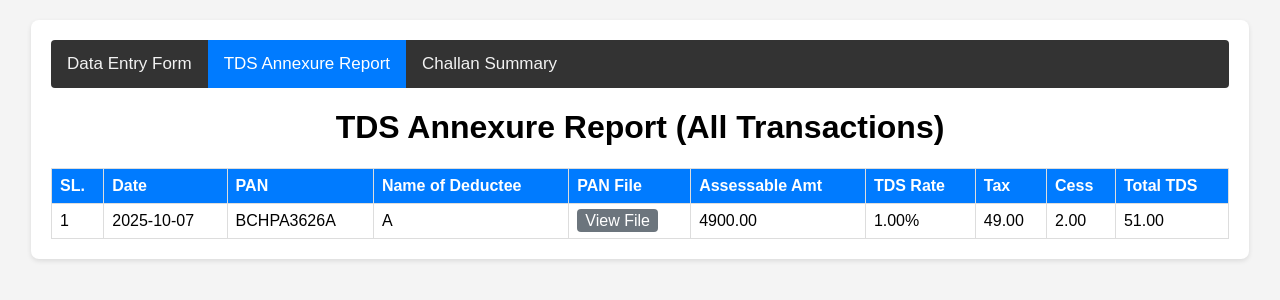
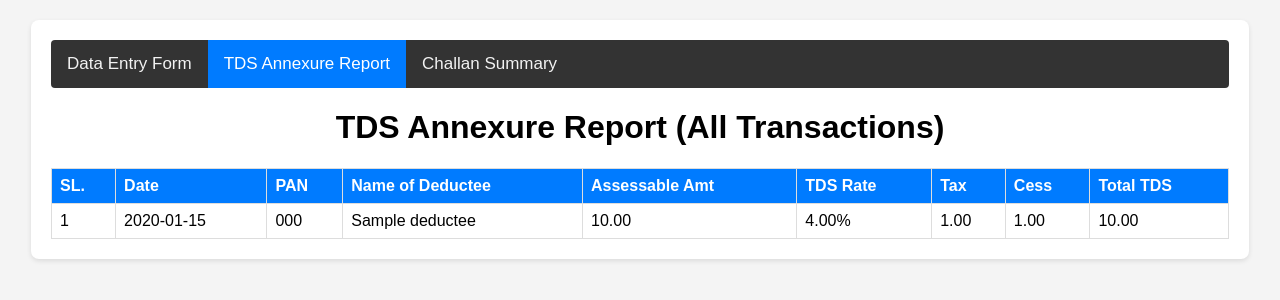
Before and after one commit to amithmandassociates-oss/hash-report-tool, a Flask app: page /annexure in a window 1280 px wide. Shown: the top 300 px of the page. Run offline with Flask 3, Linux system fonts and the light colour scheme; tables that the repository leaves empty hold one stand-in row (values such as "Sample post").

Commit message:
Remove file upload to stay on free plan

```diff
--- a/app.py
+++ b/app.py
@@ -1,45 +1,45 @@
 import os
-from flask import Flask, render_template, request, redirect, url_for, flash, send_from_directory
+from flask import Flask, render_template, request, redirect, url_for, flash
 from flask_sqlalchemy import SQLAlchemy
 from datetime import datetime
 import math
 from sqlalchemy import func, extract, and_
-# New tool for secure file handling
-from werkzeug.utils import secure_filename
 
 # --- App & Database Configuration ---
 basedir = os.path.abspath(os.path.dirname(__file__))
 
-# NEW: Configuration for file uploads
-UPLOAD_FOLDER = os.path.join(basedir, 'uploads')
-ALLOWED_EXTENSIONS = {'png', 'jpg', 'jpeg', 'pdf'}
+# This is the smart database logic. It's perfect.
+database_uri = os.environ.get('DATABASE_URL')
+if database_uri:
+    if database_uri.startswith("postgres://"):
+        database_uri = database_uri.replace("postgres://", "postgresql://", 1)
+else:
+    database_uri = 'sqlite:///' + os.path.join(basedir, 'tds_database.db')
 
 app = Flask(__name__)
 app.config['SECRET_KEY'] = 'a_very_secret_key_change_this'
-app.config['SQLALCHEMY_DATABASE_URI'] = 'sqlite:///' + os.path.join(basedir, 'tds_database.db')
+app.config['SQLALCHEMY_DATABASE_URI'] = database_uri # Use the new smart URL
 app.config['SQLALCHEMY_TRACK_MODIFICATIONS'] = False
-# NEW: Tell Flask where the upload folder is
-app.config['UPLOAD_FOLDER'] = UPLOAD_FOLDER
 
+# All UPLOAD_FOLDER logic is now GONE
 db = SQLAlchemy(app)
 
-# --- Database Models ---
-
+# --- Database Models (Simplified) ---
 class Deductee(db.Model):
     id = db.Column(db.Integer, primary_key=True)
     pan_number = db.Column(db.String(10), unique=True, nullable=False, index=True)
     name = db.Column(db.String(100), nullable=False)
     deductee_type = db.Column(db.String(20), nullable=False, default='Other')
-    # NEW: Column to store the filename of the PAN card
-    pan_image_path = db.Column(db.String(200), nullable=True)
+    # pan_image_path column is now GONE
     transactions = db.relationship('Transaction', back_populates='deductee')
 
 class Transaction(db.Model):
+    # No changes in this model
     id = db.Column(db.Integer, primary_key=True)
     deductee_id = db.Column(db.Integer, db.ForeignKey('deductee.id'), nullable=False)
     deductee = db.relationship('Deductee', back_populates='transactions')
     invoice_date = db.Column(db.DateTime, nullable=False)
-    invoice_amount = db.Column(db.Float, nullable=False, default=0.0) # We'll just copy assessable amount here
+    invoice_amount = db.Column(db.Float, nullable=False, default=0.0)
     assessable_amount = db.Column(db.Float, nullable=False, default=0.0)
     tds_rate = db.Column(db.Float, nullable=False, default=1.0)
     tax = db.Column(db.Float, nullable=False, default=0.0)
@@ -51,6 +51,7 @@
     challan = db.relationship('Challan', back_populates='transactions')
 
 class Challan(db.Model):
+    # No changes in this model
     id = db.Column(db.Integer, primary_key=True)
     month = db.Column(db.Integer, nullable=False)
     year = db.Column(db.Integer, nullable=False)
@@ -64,10 +65,7 @@
     payment_date = db.Column(db.DateTime, nullable=True)
     transactions = db.relationship('Transaction', back_populates='challan')
 
-# NEW: Helper function to check allowed file types
-def allowed_file(filename):
-    return '.' in filename and \
-           filename.rsplit('.', 1)[1].lower() in ALLOWED_EXTENSIONS
+# All file helper functions are GONE
 
 # --- Helper Function for Summaries (Same as before) ---
 def get_monthly_summary(year, month):
@@ -88,16 +86,14 @@
         'total_payable': total_payable
     }
 
-# --- ADMIN (YOUR) ROUTES ---
+# --- Routes (Simplified) ---
 
 @app.route('/')
 def index():
-    """This is your (Admin) data entry form"""
     return render_template('index.html')
 
 @app.route('/add', methods=['POST'])
 def add_transaction():
-    """This saves data from your (Admin) form"""
     try:
         pan = request.form.get('pan').upper()
         name = request.form.get('name')
@@ -107,16 +103,15 @@
         invoice_amount = float(request.form.get('invoice_amount'))
         assessable_amount = float(request.form.get('assessable_amount'))
 
-        # (Logic is same as before, but we are not handling file upload here)
         deductee = Deductee.query.filter_by(pan_number=pan).first()
         if not deductee:
+            # No file path to add
             deductee = Deductee(pan_number=pan, name=name, deductee_type=deductee_type)
             db.session.add(deductee)
         else:
             deductee.name = name
             deductee.deductee_type = deductee_type
 
-        # (TDS Calc is same)
         tds_rate = 0.0
         if len(pan) != 10: tds_rate = 20.0
         elif deductee_type == 'Company': tds_rate = 2.0
@@ -125,7 +120,6 @@
         sur_charge = 0.0
         cess = math.ceil(tax * 0.04)
         total_tds = tax + sur_charge + cess
-
         new_transaction = Transaction(
             deductee=deductee, invoice_date=invoice_date,
             invoice_amount=invoice_amount, assessable_amount=assessable_amount,
@@ -140,65 +134,37 @@
         flash(f'Error saving transaction: {e}')
     return redirect(url_for('index'))
 
-# --- NEW CLIENT ROUTES ---
-
 @app.route('/client')
 def client_entry():
-    """
-    NEW: This route shows the 'client_entry.html' form.
-    This is the link you give to your client.
-    """
     return render_template('client_entry.html')
 
 @app.route('/client_submit', methods=['POST'])
 def client_submit():
-    """
-    NEW: This route saves data from the CLIENT'S form.
-    It does the same calculation, but also handles the file upload.
-    """
     try:
-        # 1. Get data from client form
         pan = request.form.get('pan').upper()
         name = request.form.get('name')
-        deductee_type = request.form.get('deductee_type') # 'Company' or 'Other'
+        deductee_type = request.form.get('deductee_type')
         invoice_date_str = request.form.get('invoice_date')
         invoice_date = datetime.strptime(invoice_date_str, '%Y-%m-%d')
-        # Client only enters one amount, we use it for both fields
         assessable_amount = float(request.form.get('assessable_amount'))
         invoice_amount = assessable_amount
 
-        # 2. Handle File Upload
-        pan_filename = None
-        if 'pan_file' in request.files:
-            file = request.files['pan_file']
-            # If the user submitted a file and it is an allowed type
-            if file.filename != '' and allowed_file(file.filename):
-                # Create a secure filename (e.g., PAN_Number.jpg)
-                extension = file.filename.rsplit('.', 1)[1].lower()
-                pan_filename = f"{pan}.{extension}"
-                pan_filename = secure_filename(pan_filename)
+        # All file upload logic is GONE
 
-                file_path = os.path.join(app.config['UPLOAD_FOLDER'], pan_filename)
-                file.save(file_path)
-
-        # 3. Find or Create Deductee (and add filename)
         deductee = Deductee.query.filter_by(pan_number=pan).first()
         if not deductee:
             deductee = Deductee(
                 pan_number=pan,
                 name=name,
-                deductee_type=deductee_type,
-                pan_image_path=pan_filename # Save the new filename
+                deductee_type=deductee_type
+                # No file path
             )
             db.session.add(deductee)
         else:
-            # If deductee exists, update their info
             deductee.name = name
             deductee.deductee_type = deductee_type
-            if pan_filename: # Only update image if a new one was uploaded
-                deductee.pan_image_path = pan_filename
+            # No file path
 
-        # 4. Calculate TDS (same logic, client doesn't see this)
         tds_rate = 0.0
         if len(pan) != 10: tds_rate = 20.0
         elif deductee_type == 'Company': tds_rate = 2.0
@@ -208,54 +174,29 @@
         cess = math.ceil(tax * 0.04)
         total_tds = tax + sur_charge + cess
 
-        # 5. Create and Save the Transaction
         new_transaction = Transaction(
-            deductee=deductee,
-            invoice_date=invoice_date,
+            deductee=deductee, invoice_date=invoice_date,
             invoice_amount=invoice_amount,
             assessable_amount=assessable_amount,
-            tds_rate=tds_rate,
-            tax=tax,
-            sur_charge=sur_charge,
-            cess=cess,
-            interest=0.0,
-            #
-            # --- THIS IS THE FIX ---
-            #
-            total_tds=total_tds # Was 'total_tdu'
-            #
-            # -----------------------
-            #
+            tds_rate=tds_rate, tax=tax, sur_charge=sur_charge,
+            cess=cess, interest=0.0, total_tds=total_tds
         )
         db.session.add(new_transaction)
         db.session.commit()
-
         flash('Record submitted successfully. Thank you!')
-
     except Exception as e:
         db.session.rollback()
         flash(f'Error submitting record: {e}')
-
-    # Send the client back to the same simple form
     return redirect(url_for('client_entry'))
 
-# --- NEW: Route to serve the uploaded files ---
-@app.route('/uploads/<path:filename>')
-def serve_upload(filename):
-    """
-    Lets you view files from the 'uploads' folder.
-    (e.g., when you click the link in the Annexure)
-    """
-    return send_from_directory(app.config['UPLOAD_FOLDER'], filename)
-
-
-# --- ADMIN REPORTING & CHALLAN ROUTES (Same as before) ---
+# The '/uploads' route is GONE
 
 @app.route('/annexure')
 def annexure_report():
     all_transactions = Transaction.query.order_by(Transaction.invoice_date).all()
     return render_template('annexure.html', transactions=all_transactions)
 
+# All other routes are the same
 @app.route('/challan')
 def challan_summary():
     pending_query = db.session.query(
@@ -264,16 +205,10 @@
         func.sum(Transaction.tax).label('total_tax'),
         func.sum(Transaction.cess).label('total_cess'),
         func.sum(Transaction.interest).label('total_interest')
-    ).filter(
-        Transaction.challan_id == None
-    ).group_by(
-        extract('year', Transaction.invoice_date),
-        extract('month', Transaction.invoice_date)
-    ).order_by(
-        extract('year', Transaction.invoice_date),
-        extract('month', Transaction.invoice_date)
+    ).filter(Transaction.challan_id == None
+    ).group_by(extract('year', Transaction.invoice_date), extract('month', Transaction.invoice_date)
+    ).order_by(extract('year', Transaction.invoice_date), extract('month', Transaction.invoice_date)
     ).all()
-
     pending_list = []
     for summary in pending_query:
         total_payable = summary.total_tax + summary.total_cess + summary.total_interest
@@ -283,7 +218,6 @@
             'total_tax': summary.total_tax, 'total_cess': summary.total_cess,
             'total_interest': summary.total_interest, 'total_payable': total_payable
         })
-
     paid_list = Challan.query.order_by(Challan.year, Challan.month).all()
     return render_template('challan.html',
                            pending_summaries=pending_list,
@@ -305,7 +239,6 @@
         challan_number = request.form.get('challan_number')
         bsr_code = request.form.get('bsr_code')
         totals = get_monthly_summary(year, month)
-
         new_challan = Challan(
             month=month, year=year,
             total_tax=totals['total_tax'], total_sur_charge=0.0,
@@ -316,7 +249,6 @@
         )
         db.session.add(new_challan)
         db.session.commit()
-
         transactions_to_update = Transaction.query.filter(
             extract('year', Transaction.invoice_date) == year,
             extract('month', Transaction.invoice_date) == month,
@@ -324,20 +256,18 @@
         ).all()
         for tx in transactions_to_update:
             tx.challan_id = new_challan.id
-
         db.session.commit()
         flash('Challan payment saved successfully!')
-
     except Exception as e:
         db.session.rollback()
         flash(f'Error saving challan: {e}')
-
     return redirect(url_for('challan_summary'))
 
 
 # --- Main Application Runner ---
 if __name__ == '__main__':
     with app.app_context():
-        # This will create the new 'pan_image_path' column
+        # This will create all the tables in the new database
+        # It will also update your local 'tds_database.db'
         db.create_all()
     app.run(debug=True)
--- a/templates/annexure.html
+++ b/templates/annexure.html
@@ -16,7 +16,6 @@
         th, td { border: 1px solid #ddd; padding: 8px; text-align: left; }
         th { background-color: #007bff; color: white; }
         tr:nth-child(even) { background-color: #f2f2f2; }
-        .file-link { background-color: #6c757d; color: white; padding: 3px 8px; text-decoration: none; border-radius: 4px; }
     </style>
 </head>
 <body>
@@ -37,7 +36,6 @@
                     <th>Date</th>
                     <th>PAN</th>
                     <th>Name of Deductee</th>
-                    <th>PAN File</th>
                     <th>Assessable Amt</th>
                     <th>TDS Rate</th>
                     <th>Tax</th>
@@ -52,13 +50,6 @@
                     <td>{{ tx.invoice_date.strftime('%Y-%m-%d') }}</td>
                     <td>{{ tx.deductee.pan_number }}</td>
                     <td>{{ tx.deductee.name }}</td>
-                    <td>
-                        {% if tx.deductee.pan_image_path %}
-                        <a href="/uploads/{{ tx.deductee.pan_image_path }}" target="_blank" class="file-link">View File</a>
-                        {% else %}
-                        No File
-                        {% endif %}
-                    </td>
                     <td>{{ "%.2f"|format(tx.assessable_amount) }}</td>
                     <td>{{ "%.2f"|format(tx.tds_rate) }}%</td>
                     <td>{{ "%.2f"|format(tx.tax) }}</td>
```
Also changed, not shown: templates/client_entry.html (+3 -8 lines).
